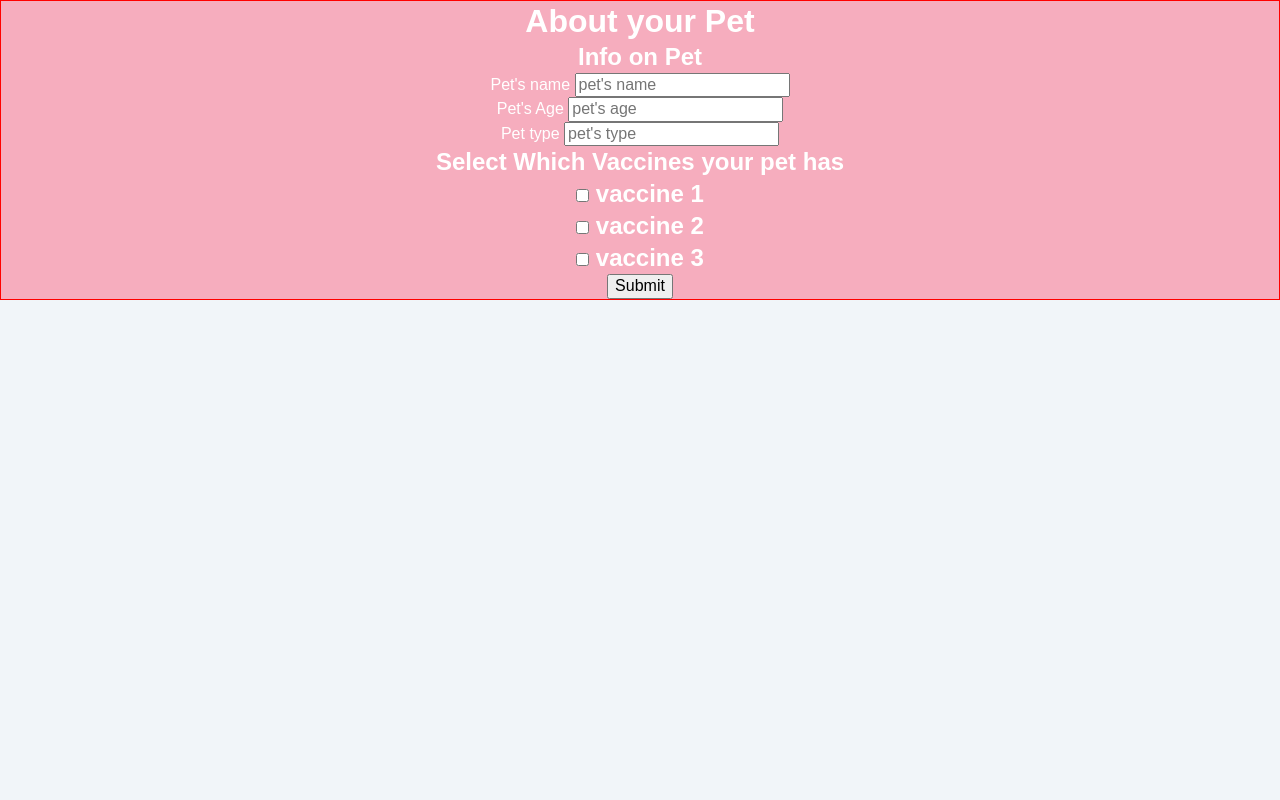
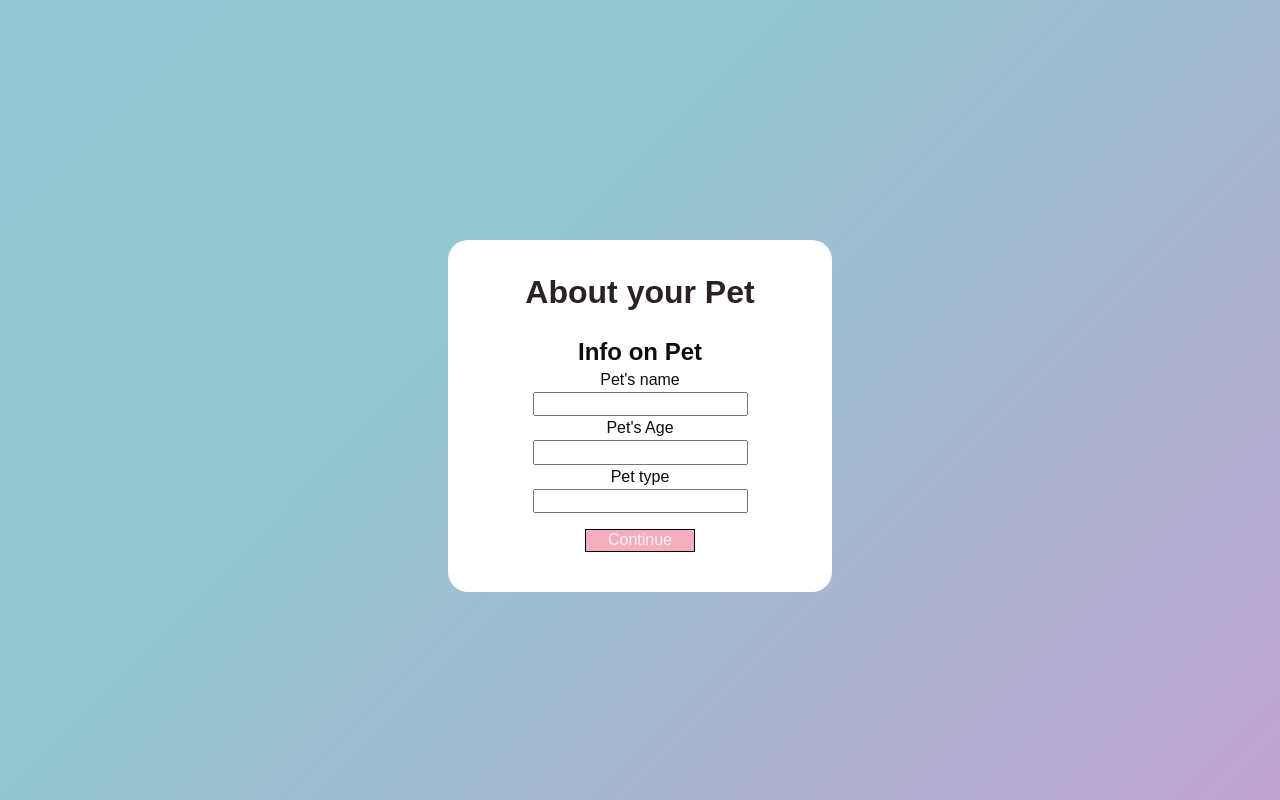
Before and after one commit to AdamT-TLee/BOBP, a website built with Vite: page pet-app/survey.html in a window 1280 px wide. Built offline with nearby package versions, Linux system fonts and the light colour scheme; a web font is replaced by a local one.

Commit message:
updated login and registration

```diff
--- /dev/null
+++ b/pet-app/src/components/surveySwitcher.js
@@ -0,0 +1,14 @@
+const surveySwitcher = () => {
+  const form1 = document.querySelector("#form1");
+  const sec1 = document.querySelector(".sec1");
+  const sec2 = document.querySelector(".sec2");
+
+  form1.addEventListener("submit", () => {
+    event.preventDefault();
+    sec1.remove();
+    sec2.style.display = "inline";
+    sec2.style.opacity = 1;
+  });
+};
+
+export default surveySwitcher;
--- a/pet-app/src/survey.js
+++ b/pet-app/src/survey.js
@@ -2,3 +2,7 @@ import "../styles/modern-normalize.css";
 import "../styles/style.css";
 import "../styles/survey/survey.css";
 import "../styles/utils.css";
+
+import surveySwitcher from "./components/surveySwitcher";
+
+surveySwitcher();
--- a/pet-app/styles/dashboard/reminders.css
+++ b/pet-app/styles/dashboard/reminders.css
@@ -1,3 +1,7 @@
+* {
+  overflow: visible;
+}
+
 .reminders {
   border: 1px solid red;
   display: flex;
--- a/pet-app/styles/landing/background.css
+++ b/pet-app/styles/landing/background.css
@@ -1,8 +1,6 @@
 .background-img {
-  width: 100vw;
-  height: 100vh;
   position: absolute;
   z-index: -1;
-  opacity: 0.8;
-  transform: translate(400px);
+  opacity: 1;
+  transform: translate(420px, -100px);
 }
--- a/pet-app/styles/style.css
+++ b/pet-app/styles/style.css
@@ -22,8 +22,8 @@
   --clr-slate400: #94a3b8;
   --clr-slate600: #475569;
   --clr-slate800: #1e293b;
-  --clr-rose: #e11d48;
-  --clr-indigo: #4f46e5;
+  --clr-accent: #f6adbe;
+  --clr-accent2: #4f46e5;
 
   /* sizes */
   --size-xxs: 0.5rem;
@@ -49,6 +49,7 @@
 * {
   margin: 0;
   line-height: calc(1em + 0.5rem);
+  overflow: hidden;
 }
 
 html {
--- a/pet-app/styles/survey/survey.css
+++ b/pet-app/styles/survey/survey.css
@@ -1,14 +1,68 @@
+body {
+  background: linear-gradient(-45deg, #f278cd, #93c8d0, #9bcbdc, #e496e3);
+  background-size: 400% 400%;
+  animation: gradient 15s ease infinite;
+  height: 100vh;
+  font-family: "Poppins", sans-serif;
+}
+
+@keyframes gradient {
+  0% {
+    background-position: 0% 50%;
+  }
+  50% {
+    background-position: 100% 50%;
+  }
+  100% {
+    background-position: 0% 50%;
+  }
+}
+
 .survey-box {
-  color: white;
+  color: rgb(44, 34, 34);
   text-align: center;
-  background-color: #f6adbe;
+  background-color: #ffffff;
+  width: 30%;
+  height: 50%;
+  margin: 15rem auto;
+  padding: 1rem;
+  border-radius: 20px;
+}
+
+.survey-title {
+  margin-top: 1rem;
+}
+
+.survey-qs {
   display: flex;
   flex-direction: column;
-
-  border: 1px solid red;
+  align-items: center;
+  width: 80%;
+  margin: auto;
 }
 
-.survey-section {
-  color: white;
+.survey-q {
+  display: grid;
+  place-items: center;
+}
+
+.form-section {
+  color: rgb(14, 12, 12);
   text-align: center;
+  margin: 1.5rem;
+  transition: opacity 1s;
 }
+
+.sec1 {
+  display: inline;
+}
+.sec2 {
+  display: none;
+  opacity: 0;
+}
+
+.next {
+  margin-top: 1rem;
+  display: inline;
+  width: 110px;
+}
--- a/pet-app/styles/utils.css
+++ b/pet-app/styles/utils.css
@@ -19,11 +19,19 @@
   box-shadow: 0 5px 10px rgba(0, 0, 0, 0.2);
 }
 
+.btn {
+  transition: all 0.4s;
+  border: 1px solid black;
+}
+
 .btn-pink {
   background-color: #f6adbe;
   color: #f3f3f3;
-  transition: all 0.4s;
-  border: 1px solid black;
+}
+
+.btn-white {
+  background-color: #fffeff;
+  color: #f6adbe;
 }
 
 .btn::after {
--- a/pet-app/survey.html
+++ b/pet-app/survey.html
@@ -13,31 +13,45 @@
     <main>
 
         <div class="survey-box">
-            <h1>About your Pet</h1>
-            <form class="survey-qs" action="./dashboard.html">
-                <div class="form-section">
+            <h1 class="survey-title">About your Pet</h1>
+            <form id="form1" class="survey-qs" action="">
+                <div class="form-section sec1">
                     <h2>Info on Pet</h2>
+                    <div class="survey-q">
                         <label for="petName">Pet's name</label>
-                    <input type="text" id="petName" name="petName" placeholder="pet's name" required>
+                        <input type="text" id="petName" name="petName" required>
                     </div>
-                <div class="form-section">
+                    <div class="survey-q">
                         <label for="petAge">Pet's Age</label>
-                    <input type="number" id="petAge" name="petAge" placeholder="pet's age" required>
+                        <input type="number" id="petAge" name="petAge" required>
                     </div>
-                <div class="form-section">
+                    <div class="survey-q">
                         <label for="petType">Pet type</label>
-                    <input type="text" id="petType" name="petType" placeholder="pet's type" required>
+                        <input type="text" id="petType" name="petType" required>
                     </div>
-                <div class="form-section">
+                    <input id="nextBtn1" type="submit" value="Continue" class="btn btn-animated btn-pink next">
+                </div>
+            </form>
+            <form action="./dashboard.html" class="survey-qs" id="form2">
+                <div class="form-section sec2">
                     <h2>Select Which Vaccines your pet has<h2>
+                            <div class="survey-q">
+                                <div>
                                     <input type="checkbox" id="vaccine1" name="vaccine1">
                                     <label for="vaccine1"> vaccine 1</label><br>
+                                </div>
+                                <div>
                                     <input type="checkbox" id="vaccine2" name="vaccine2">
                                     <label for="vaccine2"> vaccine 2</label><br>
+                                </div>
+                                <div>
                                     <input type="checkbox" id="vaccine3" name="vaccine3">
                                     <label for="vaccine3"> vaccine 3</label><br>
                                 </div>
-                <input type="submit" value="Submit">
+                                <input id="nextBtn2" type="submit" value="Continue"
+                                    class="btn btn-animated btn-pink next">
+                            </div>
+                </div>
             </form>
         </div>
     </main>
```
Also changed, not shown: pet-app/index.html (+0 -5 lines), 1 other file. Lines whose indentation alone changed are shown as unchanged.
